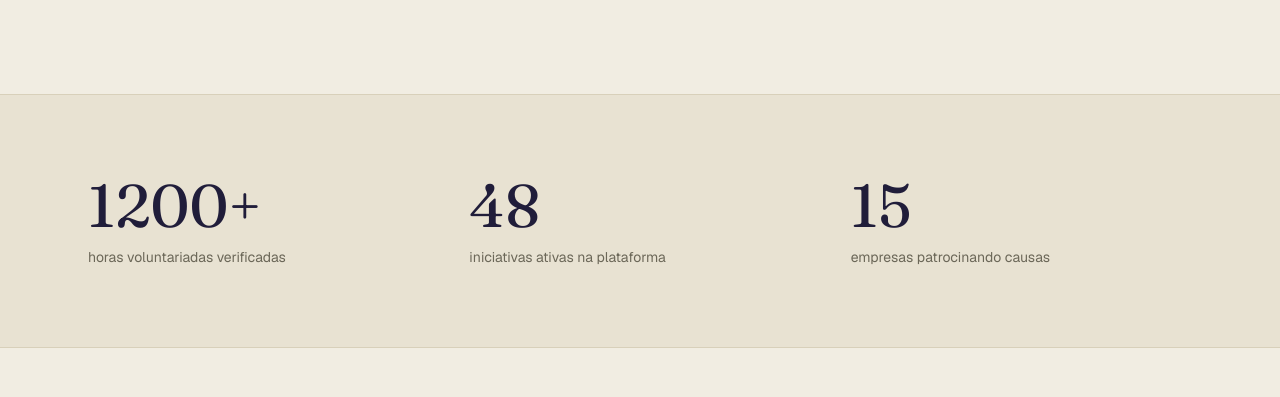
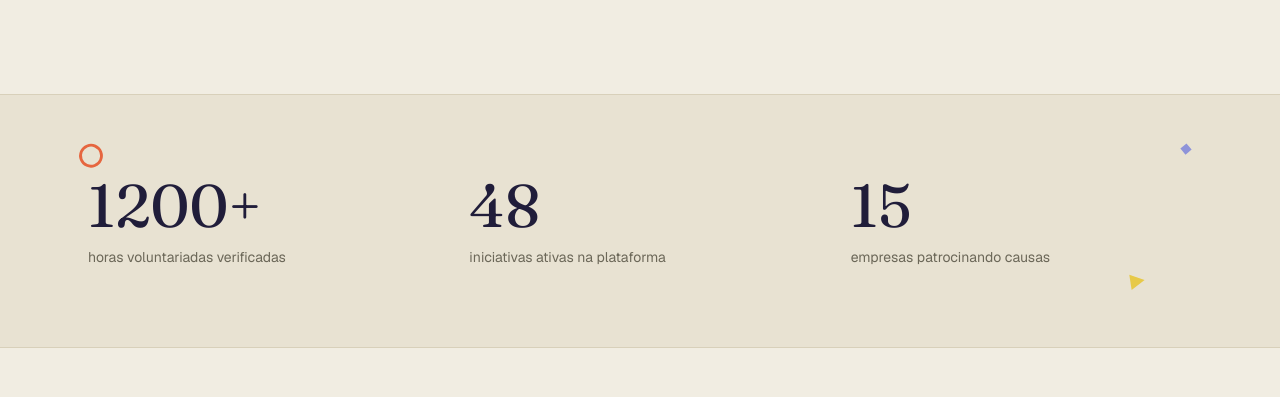
Before and after one commit to nunoguerra1/elo, a Next.js app in the folder apps/web/: page / in a window 1280 px wide. Shown: the part 2139-2536 px from the top of the page. Built offline with nearby package versions, Linux system fonts and the light colour scheme.

Commit message:
feat: add FloatingShapes ambient decoration and WaveBand divider component

```diff
--- /dev/null
+++ b/apps/web/src/components/art/FloatingShapes.tsx
@@ -0,0 +1,67 @@
+"use client";
+
+import { motion } from "framer-motion";
+
+interface FloatingShapesProps {
+    variant?: "stats" | "cta";
+}
+
+const SETS = {
+    stats: [
+        { type: "ring", x: "6%", y: "24%", size: 28, color: "#e6663f" },
+        { type: "diamond", x: "92%", y: "20%", size: 16, color: "#8e93d9" },
+        { type: "triangle", x: "88%", y: "70%", size: 22, color: "#e7c948" },
+    ],
+    cta: [
+        { type: "ring", x: "10%", y: "30%", size: 24, color: "#8e93d9" },
+        { type: "arc", x: "90%", y: "25%", size: 30, color: "#e3a9c2" },
+        { type: "diamond", x: "85%", y: "75%", size: 18, color: "#e7c948" },
+    ],
+} as const;
+
+// Sem paralaxe de scroll aqui de propósito — é decoração ambiente
+// de seções mais curtas, não precisa da complexidade de useScroll.
+// Só flutuação e rotação contínuas, cada forma com timing diferente.
+export function FloatingShapes({ variant = "stats" }: FloatingShapesProps) {
+    const shapes = SETS[variant];
+
+    return (
+        <div aria-hidden className="pointer-events-none absolute inset-0 overflow-hidden">
+            {shapes.map((shape, i) => (
+                <motion.div
+                    key={i}
+                    className="absolute"
+                    style={{ left: shape.x, top: shape.y }}
+                    animate={{ y: [0, -14, 0] }}
+                    transition={{ duration: 4 + i, repeat: Infinity, ease: "easeInOut", delay: i * 0.4 }}
+                >
+                    <motion.div
+                        animate={{ rotate: 360 }}
+                        transition={{ duration: 20 + i * 4, repeat: Infinity, ease: "linear" }}
+                    >
+                        {shape.type === "ring" && (
+                            <svg width={shape.size} height={shape.size} viewBox="0 0 40 40">
+                                <circle cx="20" cy="20" r="15" fill="none" stroke={shape.color} strokeWidth="4" />
+                            </svg>
+                        )}
+                        {shape.type === "triangle" && (
+                            <svg width={shape.size} height={shape.size} viewBox="0 0 40 40">
+                                <polygon points="20,6 34,32 6,32" fill={shape.color} />
+                            </svg>
+                        )}
+                        {shape.type === "diamond" && (
+                            <svg width={shape.size} height={shape.size} viewBox="0 0 40 40">
+                                <rect x="10" y="10" width="20" height="20" fill={shape.color} transform="rotate(45 20 20)" />
+                            </svg>
+                        )}
+                        {shape.type === "arc" && (
+                            <svg width={shape.size} height={shape.size} viewBox="0 0 40 40">
+                                <path d="M6 30 A18 18 0 0 1 34 30" fill="none" stroke={shape.color} strokeWidth="4" strokeLinecap="round" />
+                            </svg>
+                        )}
+                    </motion.div>
+                </motion.div>
+            ))}
+        </div>
+    );
+}
--- /dev/null
+++ b/apps/web/src/components/art/WaveBand.tsx
@@ -0,0 +1,61 @@
+"use client";
+
+import { motion } from "framer-motion";
+
+const PATHS = {
+    back: "M0.0,57.7 L20.3,53.0 L40.7,48.9 L61.0,45.4 L81.4,42.7 L101.7,40.6 L122.0,39.3 L142.4,38.7 L162.7,38.9 L183.1,39.8 L203.4,41.4 L223.7,43.7 L244.1,46.5 L264.4,49.9 L284.7,53.7 L305.1,58.0 L325.4,62.5 L345.8,67.3 L366.1,72.2 L386.4,77.2 L406.8,82.1 L427.1,87.0 L447.5,91.6 L467.8,96.0 L488.1,100.1 L508.5,103.8 L528.8,107.1 L549.2,109.9 L569.5,112.3 L589.8,114.2 L610.2,115.7 L630.5,116.6 L650.8,117.1 L671.2,117.2 L691.5,116.9 L711.9,116.3 L732.2,115.3 L752.5,114.1 L772.9,112.7 L793.2,111.2 L813.6,109.5 L833.9,107.9 L854.2,106.2 L874.6,104.6 L894.9,103.1 L915.3,101.8 L935.6,100.6 L955.9,99.6 L976.3,98.8 L996.6,98.2 L1016.9,97.8 L1037.3,97.6 L1057.6,97.5 L1078.0,97.6 L1098.3,97.8 L1118.6,98.1 L1139.0,98.4 L1159.3,98.7 L1179.7,98.9 L1200.0,99.1 L1200,200 L0,200 Z",
+    front: "M0.0,93.3 L20.3,95.9 L40.7,98.9 L61.0,102.2 L81.4,105.7 L101.7,109.4 L122.0,113.0 L142.4,116.6 L162.7,120.0 L183.1,123.3 L203.4,126.2 L223.7,128.7 L244.1,130.9 L264.4,132.7 L284.7,134.1 L305.1,135.0 L325.4,135.5 L345.8,135.7 L366.1,135.5 L386.4,135.0 L406.8,134.3 L427.1,133.4 L447.5,132.4 L467.8,131.3 L488.1,130.2 L508.5,129.2 L528.8,128.2 L549.2,127.4 L569.5,126.7 L589.8,126.2 L610.2,125.9 L630.5,125.8 L650.8,125.8 L671.2,126.0 L691.5,126.2 L711.9,126.5 L732.2,126.8 L752.5,127.1 L772.9,127.3 L793.2,127.3 L813.6,127.1 L833.9,126.7 L854.2,126.0 L874.6,125.1 L894.9,123.8 L915.3,122.2 L935.6,120.4 L955.9,118.2 L976.3,115.9 L996.6,113.3 L1016.9,110.6 L1037.3,107.9 L1057.6,105.1 L1078.0,102.5 L1098.3,100.0 L1118.6,97.8 L1139.0,95.9 L1159.3,94.5 L1179.7,93.5 L1200.0,93.0 L1200,200 L0,200 Z",
+};
+
+interface WaveBandProps {
+    backColor?: string;
+    frontColor?: string;
+    className?: string;
+}
+
+// Divisor de seção reaproveitando o mesmo vocabulário visual do hero
+// (onda orgânica + textura de pontos), só que mais baixo e discreto —
+// costura as seções entre si em vez de deixá-las soltas/paradas.
+export function WaveBand({
+    backColor = "#8e93d9",
+    frontColor = "#e6663f",
+    className,
+}: WaveBandProps) {
+    return (
+        <div className={className}>
+            <svg viewBox="0 0 1200 200" className="h-full w-full" preserveAspectRatio="none">
+                <defs>
+                    <pattern id="wave-dots" width="6" height="6" patternUnits="userSpaceOnUse">
+                        <circle cx="1.4" cy="1.4" r="1" fill="#201d3a" />
+                    </pattern>
+                    <clipPath id="wave-clip-back"><path d={PATHS.back} /></clipPath>
+                    <clipPath id="wave-clip-front"><path d={PATHS.front} /></clipPath>
+                </defs>
+
+                <motion.g
+                    initial={{ opacity: 0, y: 16 }}
+                    whileInView={{ opacity: 1, y: 0 }}
+                    viewport={{ once: true, amount: 0.5 }}
+                    transition={{ duration: 0.7 }}
+                >
+                    <path d={PATHS.back} fill={backColor} />
+                    <g clipPath="url(#wave-clip-back)">
+                        <rect width="1200" height="200" fill="url(#wave-dots)" opacity="0.25" />
+                    </g>
+                </motion.g>
+
+                <motion.g
+                    initial={{ opacity: 0, y: 16 }}
+                    whileInView={{ opacity: 1, y: 0 }}
+                    viewport={{ once: true, amount: 0.5 }}
+                    transition={{ duration: 0.7, delay: 0.1 }}
+                >
+                    <path d={PATHS.front} fill={frontColor} />
+                    <g clipPath="url(#wave-clip-front)">
+                        <rect width="1200" height="200" fill="url(#wave-dots)" opacity="0.3" />
+                    </g>
+                </motion.g>
+            </svg>
+        </div>
+    );
+}
--- a/apps/web/src/components/sections/CallToAction.tsx
+++ b/apps/web/src/components/sections/CallToAction.tsx
@@ -2,10 +2,12 @@
 
 import { Button } from "@/components/ui/Button";
 import { motion } from "framer-motion";
+import { FloatingShapes } from "@/components/art/FloatingShapes";
 
 export function CallToAction() {
     return (
         <section id="para-ongs" className="relative overflow-hidden border-t border-border">
+            <FloatingShapes variant="cta" />
             <div className="relative mx-auto flex w-full max-w-3xl flex-col items-center gap-8 px-6 py-28 text-center">
                 <motion.h2
                     initial={{ opacity: 0, y: 24, filter: "blur(6px)" }}
--- a/apps/web/src/components/sections/ImpactStats.tsx
+++ b/apps/web/src/components/sections/ImpactStats.tsx
@@ -1,4 +1,5 @@
 import { AnimatedCounter } from "@/components/ui/AnimatedCounter";
+import { FloatingShapes } from "@/components/art/FloatingShapes";
 
 const stats = [
     { value: 1200, suffix: "+", label: "horas voluntariadas verificadas" },
@@ -9,6 +10,7 @@ const stats = [
 export function ImpactStats() {
     return (
         <section id="impacto" className="relative overflow-hidden border-y border-border bg-surface py-20">
+            <FloatingShapes variant="stats" />
             <div className="relative mx-auto grid w-full max-w-6xl grid-cols-1 gap-10 px-6 sm:grid-cols-3">
                 {stats.map((stat) => (
                     <div key={stat.label} className="text-center sm:text-left">
```
